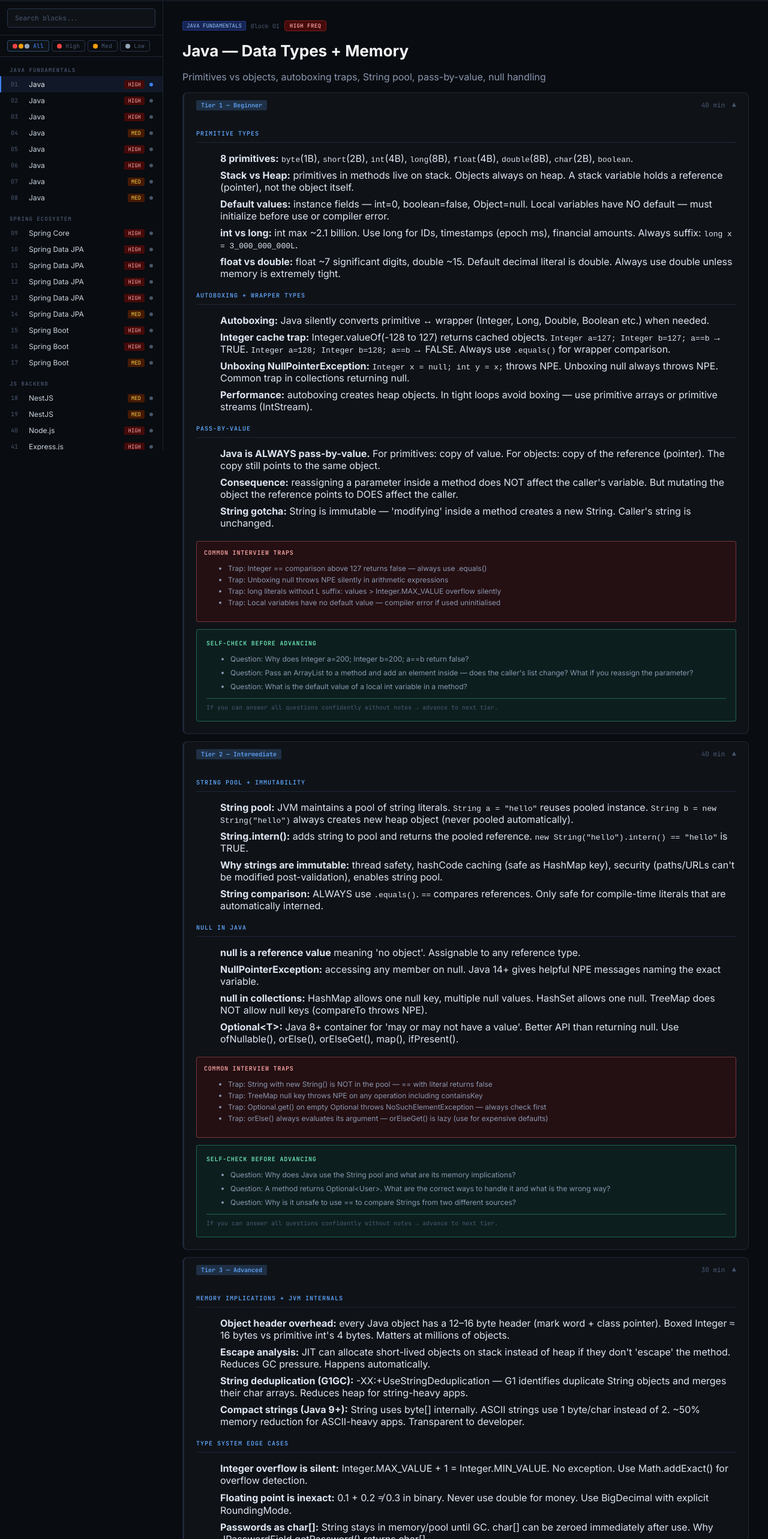
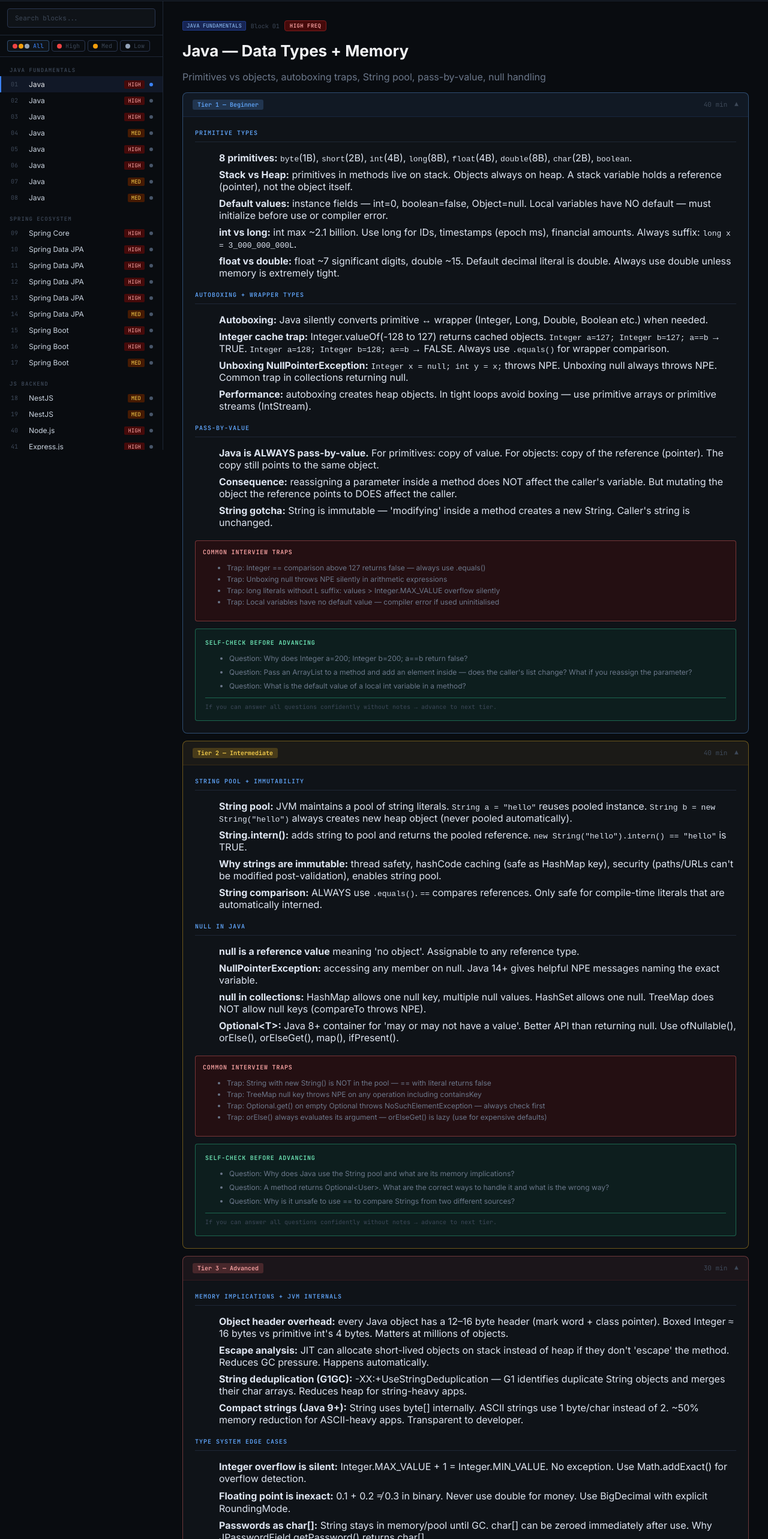
Before and after one commit to Abu-Sadeed/interview-prep, a React (Vite) app: page /block/1 in a window 1280 px wide. Shown: the part 50-2616 px from the top of the page at 60% size. Built offline with nearby package versions, Linux system fonts and the light colour scheme.

Commit message:
refactor: update TierBlock component structure and styles for improved readability and consistency

```diff
--- a/src/components/block/TierBlock.tsx
+++ b/src/components/block/TierBlock.tsx
@@ -22,15 +22,10 @@ export function TierBlock({
 }: Readonly<TierBlockProps>) {
 	return (
 		<section
-			className={`tier-panel ${tierIndex === 0 ? 'tier-t1' : tierIndex === 1 ? 'tier-t2' : 'tier-t3'}`}>
-			<button type="button" onClick={onToggle} className="tier-header">
-				<div
-					style={{
-						display: 'flex',
-						alignItems: 'center',
-						gap: '0.75rem',
-					}}>
-					<span className="tier-label">{tierLabels[tierIndex]}</span>
+			className={`tier-panel ${tierIndex === 0 ? 'tier-t1' : tierIndex === 1 ? 'tier-t2' : 'tier-t3'} ${open ? 'open' : ''}`}>
+			<button type="button" onClick={onToggle} className="tier-hdr">
+				<div className="tier-left">
+					<span className="tier-badge">{tierLabels[tierIndex]}</span>
 				</div>
 				<div
 					style={{
--- a/src/styles/app.css
+++ b/src/styles/app.css
@@ -16,7 +16,6 @@
 	--color-emerald: #10b981;
 	--color-red: #ef4444;
 	--color-amber: #f59e0b;
-	--color-violet: #8b5cf6;
 }
 
 .dark {
@@ -28,8 +27,12 @@
 	--color-border2: #2a3650;
 	--color-border3: #3a4d6a;
 	--color-text: #dde4f0;
-	--color-text2: #8a97b0;
-	--color-text3: #4a5872;
+	--color-text2: #6b778a;
+	--color-text3: #3d4858;
+	--color-blue: #3b82f6;
+	--color-emerald: #10b981;
+	--color-red: #ef4444;
+	--color-amber: #f59e0b;
 }
 
 * {
@@ -126,7 +129,7 @@ body {
 .dark .filter-btn-active-med {
 	border-color: rgba(251, 191, 36, 0.4);
 	background: var(--color-bg2);
-	color: var(--color-yellow);
+	color: var(--color-amber);
 }
 
 .dark .filter-btn-active-low {
@@ -1071,27 +1074,123 @@ body {
 }
 
 .tier-t1 {
-	border-left: 3px solid var(--color-blue);
+	border: 1px solid var(--color-blue);
 }
 
 .tier-t2 {
-	border-left: 3px solid var(--color-emerald);
+	border: 1px solid var(--color-amber);
 }
 
 .tier-t3 {
-	border-left: 3px solid var(--color-violet);
-}
-
-.tier-header {
+	border: 1px solid var(--color-red);
+}
+
+.dark .tier-t1 {
+	border-color: rgba(96, 165, 250, 0.4);
+}
+
+.dark .tier-t2 {
+	border-color: rgba(251, 191, 36, 0.4);
+}
+
+.dark .tier-t3 {
+	border-color: rgba(248, 113, 113, 0.4);
+}
+
+.tier-hdr {
 	display: flex;
 	width: 100%;
 	align-items: center;
 	justify-content: space-between;
-	padding: 0.75rem 1.25rem;
+	padding: 11px 16px;
 	background: none;
 	border: none;
 	text-align: left;
 	cursor: pointer;
+	transition: filter 150ms;
+}
+
+.tier-hdr:hover {
+	filter: brightness(1.15);
+}
+
+.tier:not(.open) .tier-hdr {
+	border-bottom: none;
+}
+
+.tier-t1 .tier-hdr {
+	background: rgba(59, 130, 246, 0.05);
+	border-bottom: 1px solid rgba(59, 130, 246, 0.12);
+}
+
+.tier-t2 .tier-hdr {
+	background: rgba(245, 158, 11, 0.05);
+	border-bottom: 1px solid rgba(245, 158, 11, 0.12);
+}
+
+.tier-t3 .tier-hdr {
+	background: rgba(239, 68, 68, 0.05);
+	border-bottom: 1px solid rgba(239, 68, 68, 0.12);
+}
+
+.tier-left {
+	display: flex;
+	align-items: center;
+	gap: 0.625rem;
+}
+
+.tier-badge {
+	font-family:
+		JetBrains Mono,
+		ui-monospace,
+		SFMono-Regular,
+		monospace;
+	font-size: 0.625rem;
+	font-weight: 600;
+	padding: 2px 8px;
+	border-radius: 3px;
+}
+
+.tier-t1 .tier-badge {
+	background: rgba(59, 130, 246, 0.15);
+	color: var(--color-blue);
+}
+
+.dark .tier-t1 .tier-badge {
+	background: rgba(96, 165, 250, 0.2);
+	color: #60a5fa;
+}
+
+.tier-t2 .tier-badge {
+	background: rgba(245, 158, 11, 0.15);
+	color: var(--color-amber);
+}
+
+.dark .tier-t2 .tier-badge {
+	background: rgba(251, 191, 36, 0.2);
+	color: #fcd34d;
+}
+
+.tier-t3 .tier-badge {
+	background: rgba(239, 68, 68, 0.15);
+	color: var(--color-red);
+}
+
+.dark .tier-t3 .tier-badge {
+	background: rgba(248, 113, 113, 0.2);
+	color: #fca5a5;
+}
+
+.tier-header {
+	padding: 11px 16px;
+	display: flex;
+	align-items: center;
+	justify-content: space-between;
+	cursor: pointer;
+	user-select: none;
+	width: 100%;
+	border: none;
+	background: transparent;
 	transition: filter 150ms;
 }
 
```
